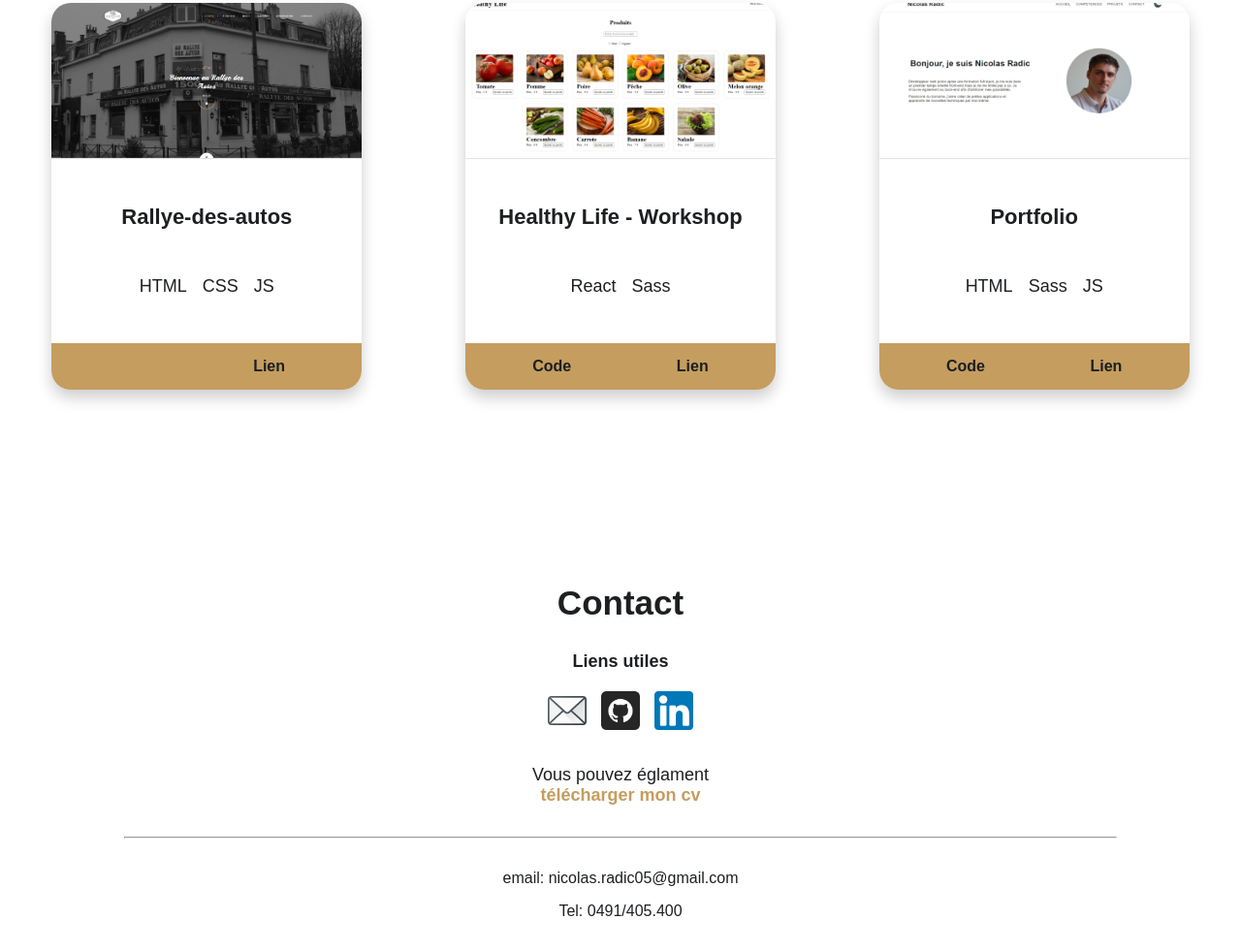
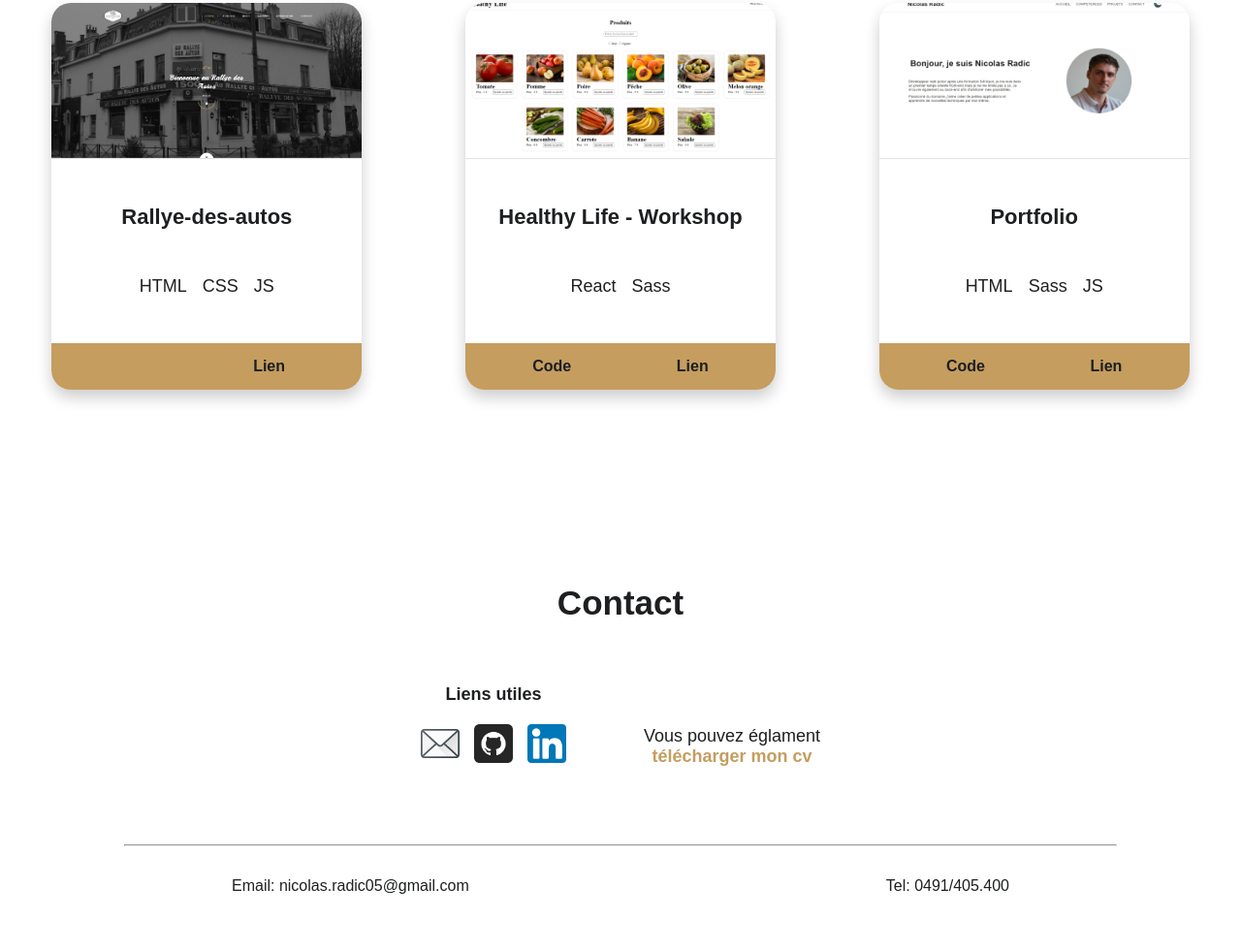
Before and after one commit to NicolasRadic/portfolio, a website: page index.html in a window 1280 px wide. Shown: the part 1440-2421 px from the top of the page at 97% size. After the commit the page ends 2395 px from the top, so only its background shows below. Drawn offline with Linux system fonts and the light colour scheme.

Commit message:
add desktop contact

```diff
--- a/index.html
+++ b/index.html
@@ -264,7 +264,9 @@
     <div class="contact">
       <div class="contact__container">
         <h2 class="contact__title">Contact</h2>
+
         <div class="contact__content">
+          <div>
             <h4 class="contact__link-title">Liens utiles</h4>
             <div class="contact__links">
               <a href="mailto:nicolas.radic05@gmail.com" target="”_blank”"
@@ -288,6 +290,7 @@
                   class="contact__logo"
               /></a>
             </div>
+          </div>
           <div class="contact__cv-section">
             <p>Vous pouvez églament</p>
             <a
@@ -301,7 +304,7 @@
         </div>
         <hr class="contact__separator" />
         <div class="contact__info">
-          <p>email: nicolas.radic05@gmail.com</p>
+          <p>Email: nicolas.radic05@gmail.com</p>
           <p>Tel: 0491/405.400</p>
         </div>
       </div>
--- a/style/scss/_contact.scss
+++ b/style/scss/_contact.scss
@@ -22,6 +22,8 @@
 
   &__content {
     padding-bottom: 2rem;
+    display: flex;
+    flex-direction: column;
   }
 
   &__link-title {
@@ -68,4 +70,27 @@
       text-align: center;
     }
   }
+
+  @media screen and (min-width: 1000px) {
+    &__title {
+      padding-bottom: 4rem;
+    }
+
+    &__content {
+      flex-direction: row;
+      align-items: end;
+      gap: 5rem;
+      padding-bottom: 5rem;
+    }
+
+    &__cv-section {
+      padding-top: 0;
+    }
+
+    &__info {
+      width: 100%;
+      flex-direction: row;
+      justify-content: space-around;
+    }
+  }
 }
```
Also changed, not shown: style/css/styles.css, 1 other file. Lines whose indentation alone changed are shown as unchanged.
